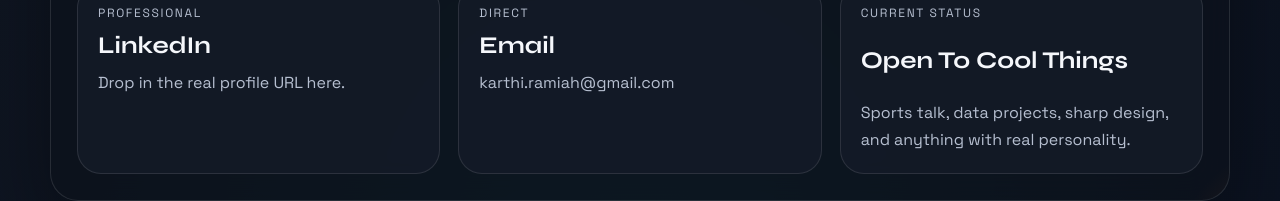
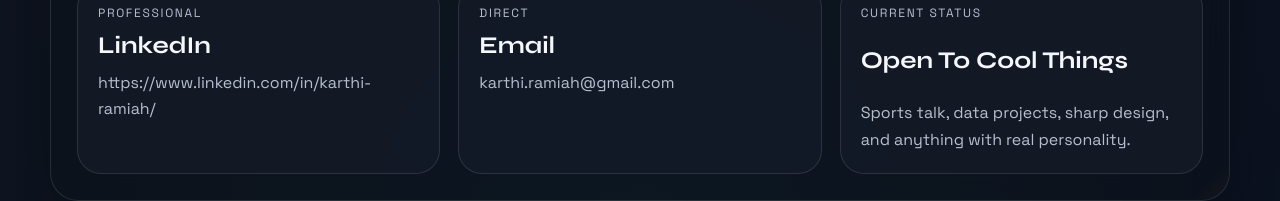
Before and after one commit to karthiramiah/personal-website, a plain HTML site: page index.html in a window 1280 px wide. Shown: the part 1783-1984 px from the top of the page. Drawn offline with Linux system fonts and the light colour scheme.

Commit message:
Update index.html

```diff
--- a/index.html
+++ b/index.html
@@ -149,7 +149,7 @@
             >
               <span class="connect-kicker">Professional</span>
               <strong>LinkedIn</strong>
-              <span>Drop in the real profile URL here.</span>
+              <span>https://www.linkedin.com/in/karthi-ramiah/</span>
             </a>
 
             <a class="connect-card" href="mailto:karthi.ramiah@gmail.com">
```
